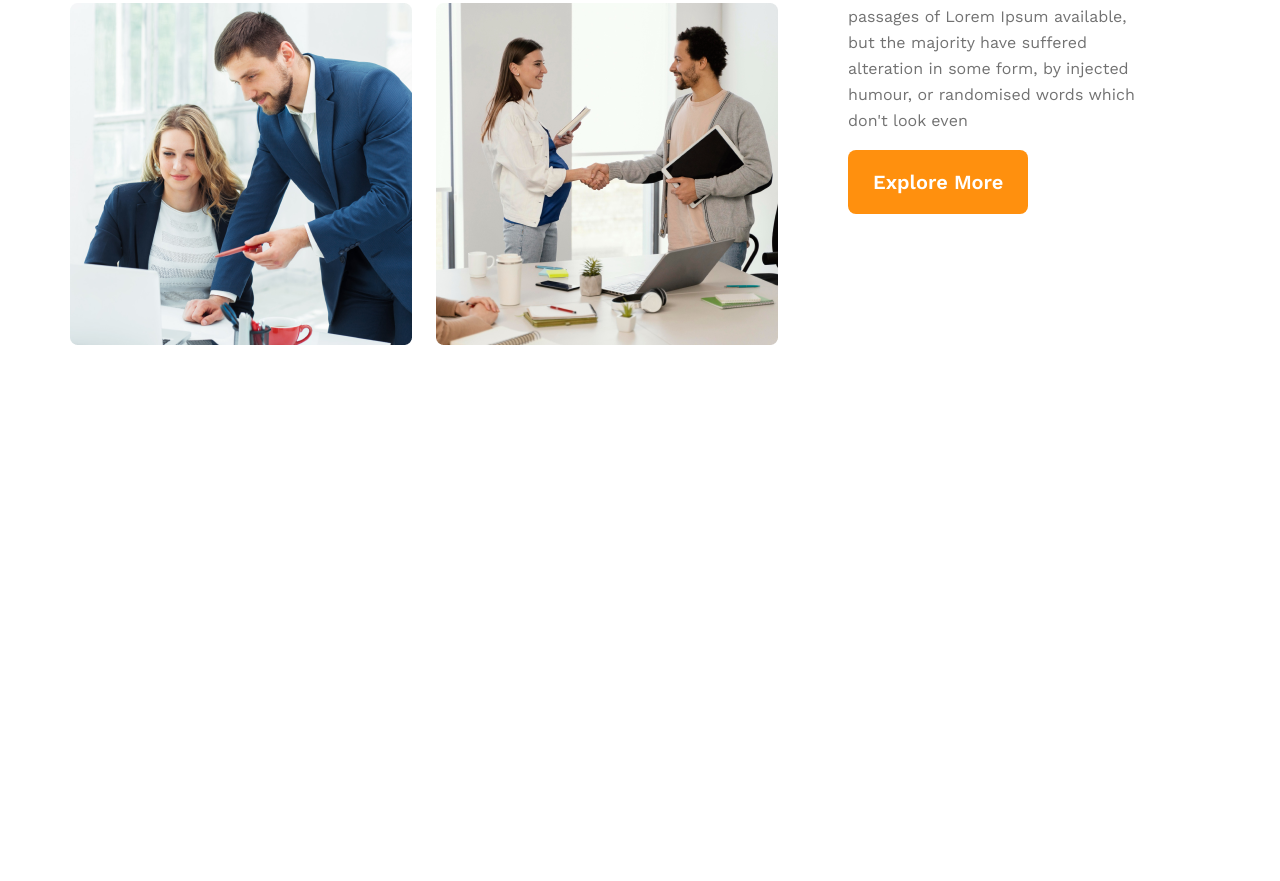
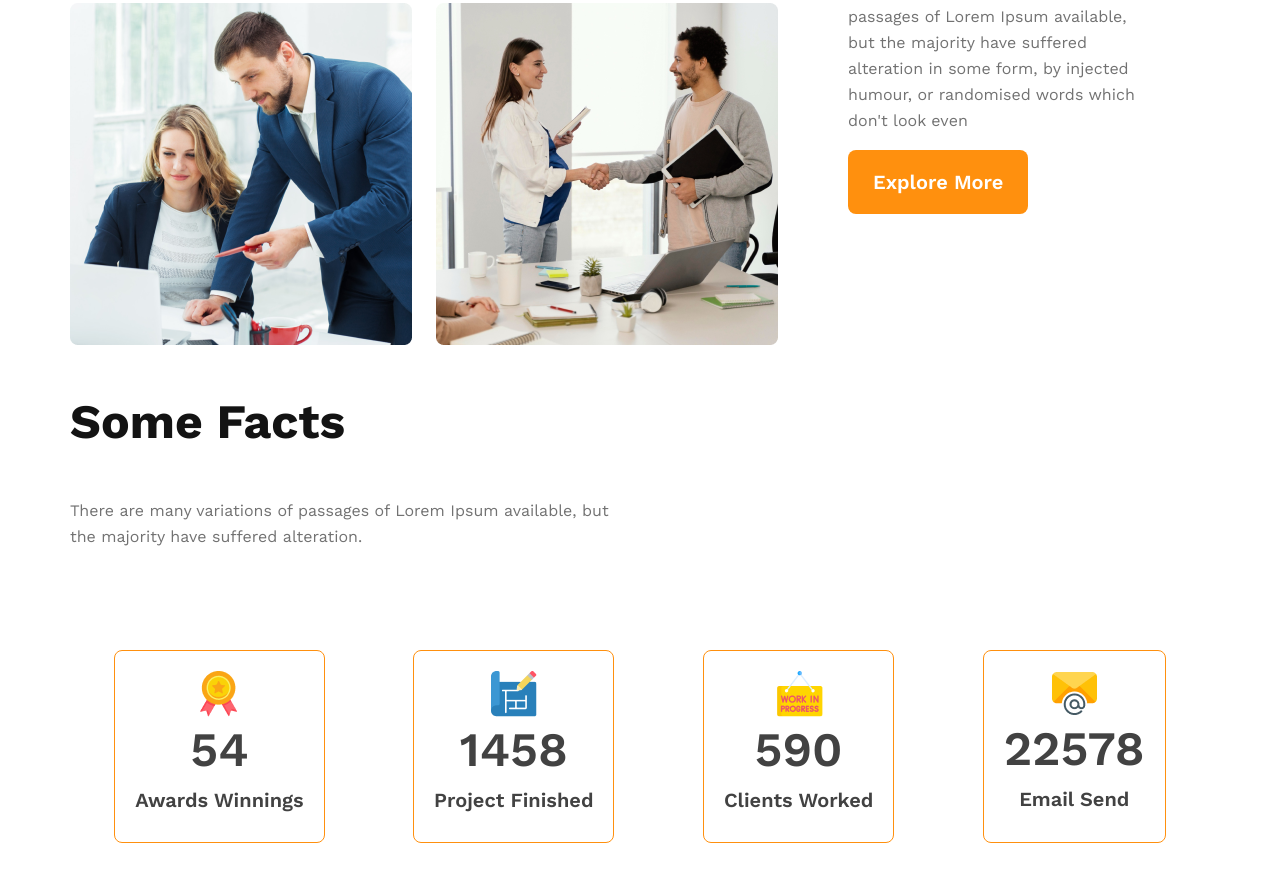
Before and after one commit to theashrafislam/G3-Architects-Resources, a plain HTML site: page index.html in a window 1280 px wide. Shown: the part 1474-2355 px from the top of the page. Before the commit the page ends 1889 px from the top, so only its background shows below. Drawn offline with nearby package versions, Linux system fonts and the light colour scheme.

Commit message:
facts section added

```diff
--- a/index.html
+++ b/index.html
@@ -31,9 +31,12 @@
         </div>
     </header>
 
-    <!-- Start Header Section  -->
+    <!-- End Header Section  -->
 
     <main>
+
+        <!-- Start Team Section  -->
+
         <section class="teams-container">
             <div class="teams-img-content">
                 <img src="images/team1.png" alt="">
@@ -47,6 +50,47 @@
                 <button class="btn-primary">Explore More</button>
             </div>
         </section>
+
+        <!-- End Team Section  -->
+        <!-- Start Features Section  -->
+
+        <section class="features-container">
+
+        </section>
+
+        <!-- End Features Section  -->
+        <!-- Start Facts Section  -->
+
+        <section class="facts-container">
+            <h3 class="facts-title">Some Facts</h3>
+            <p class="facts-description">There are many variations of passages of Lorem Ipsum available, but the majority have suffered alteration.</p>
+
+            <div class="fact-card-container">
+                <div class="card">
+                    <img src="images/icons/ribon.png" alt="">
+                    <h2 class="card-heading">54</h2>
+                    <p class="card-text">Awards Winnings</p>
+                </div>
+                <div class="card">
+                    <img src="images/icons/projects.png" alt="">
+                    <h2 class="card-heading">1458</h2>
+                    <p class="card-text">Project Finished</p>
+                </div>
+                <div class="card">
+                    <img src="images/icons/customers.png" alt="">
+                    <h2 class="card-heading">590</h2>
+                    <p class="card-text">Clients Worked</p>
+                </div>
+                <div class="card">
+                    <img src="images/icons/email.png" alt="">
+                    <h2 class="card-heading">22578</h2>
+                    <p class="card-text">Email Send</p>
+                </div>
+            </div>
+        </section>
+
+        <!-- End Facts Section  -->
+
     </main>
 
 </body>
--- a/styles/style.css
+++ b/styles/style.css
@@ -122,10 +122,56 @@ main{
 
 
 
+.facts-title{
+    color: #131313;
+    font-size: 3rem;
+    font-weight: 700;
+}
+
+.facts-description{
+    color: #727272;
+    line-height: 26px;
+    width: 542px;
+}
+
+
+.fact-card-container{
+    display: flex;
+    justify-content: space-around;
+    margin-top: 100px;
+}
+.fact-card-container .card{
+    text-align: center;
+    border-radius: 8px;
+    border: 1px solid #FF900E;
+    padding: 20px;
+}
+
+.card-heading{
+    font-weight: 600;
+    font-size: 3rem;
+    color: #424242;
+    margin: 0 0;
+}
+.card-text{
+    color: #424242;
+    font-size: 1.25rem;
+    font-weight: 600;
+    margin: 10px 0;
+}
+
+
+
+
+
+
 /* Responsive Styles  */
 @media screen and (max-width: 576px) {
     header{
         padding: 20px;
+    }
+    .bannar-title{
+        font-size: 3.5rem;
     }
     nav, .teams-container{
         flex-direction: column;
@@ -134,8 +180,23 @@ main{
         grid-template-columns: 1fr;
     }
     .teams-text-content{
-        25px
+        padding: 25px;
     }
+    .facts-title{
+        width: 90%;
+        margin: 0 auto;
+    }
+    .facts-description{
+        width: 90%;
+        margin: 0 auto;
+    }
+    .fact-card-container{
+        flex-direction: column;
+    }
+    .card{
+        margin-bottom: 10px;
+    }
+
 }
 @media screen and (min-width: 576px) and (max-width: 992px) {
     header{
@@ -144,4 +205,18 @@ main{
     .teams-container{
         flex-direction: column;
     }
+    .facts-title{
+        width: 84%;
+        margin: 0 auto;
+        margin-top: 20px;
+    }
+    .facts-description{
+        width: 84%;
+        margin: 0 auto;
+    }
+    .fact-card-container{
+        display: grid;
+        grid-template-columns: repeat(2, 1fr);
+        gap: 15px;
+    }
 }
```
